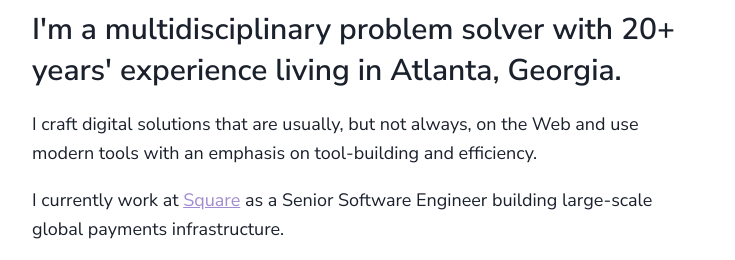
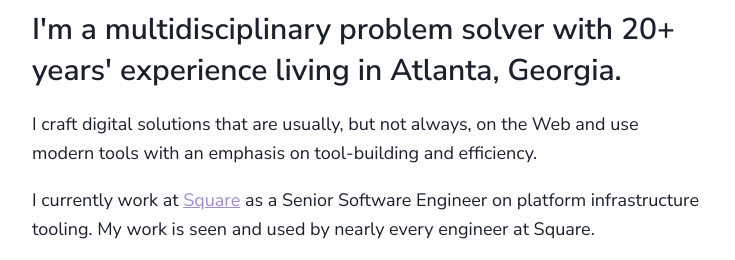
Before and after one commit to zacharytamas/hub, a Gatsby site: page / in a window 1280 px wide. Shown: the part 199-459 px from the top of the page, without its empty margins (272-1007 px from the left). Built offline with nearby package versions, Linux system fonts and the light colour scheme; Gatsby itself is replaced by a stand-in of ours.

Commit message:
📝 Update the description of what I do at Square

```diff
--- a/src/pages/index.tsx
+++ b/src/pages/index.tsx
@@ -35,7 +35,8 @@ const IndexPage = () => {
         <a href="https://squareup.com/" target="_blank">
           Square
         </a>{' '}
-        as a Senior Software Engineer building large-scale global payments infrastructure.
+        as a Senior Software Engineer on platform infrastructure tooling. My work is seen
+        and used by nearly every engineer at Square.
       </p>
 
       <section className="border-t-2 border-gray-300 pt-8">
```
